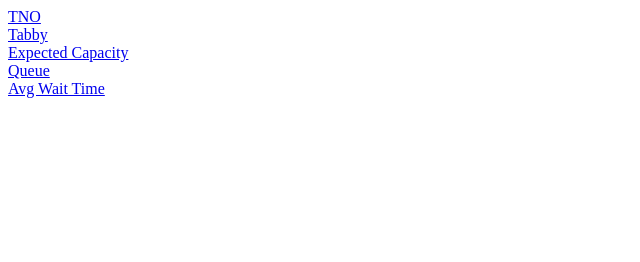
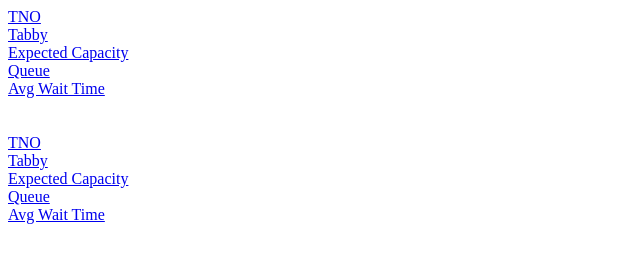
Before and after one commit to thinkthroughmath/tabby, a plain HTML site: page index.html in a window 1280 px wide. Shown: the whole page, without its empty margins (0-640 px from the left). Drawn offline with Linux system fonts and the light colour scheme.

Commit message:
Update index.html
I've made a copy so we can link to the IM Provo server.

```diff
--- a/index.html
+++ b/index.html
@@ -1,3 +1,4 @@
+
 <html>
     <body>
         <a href="Zone1.html">TNO</a>
@@ -9,5 +10,17 @@
         <a href="Zone4.html">Queue</a>
         <br/>
         <a href="Zone5.html">Avg Wait Time</a>
+        <br/>
+        <br/>
+        <br/>
+        <a href="Zone1A.html">TNO</a>
+        <br/>
+        <a href="Zone2A.html">Tabby</a>
+        <br/>
+        <a href="Zone3A.html">Expected Capacity</a>
+        <br/>
+        <a href="Zone4A.html">Queue</a>
+        <br/>
+        <a href="Zone5A.html">Avg Wait Time</a>
     </body>
 </html>
```
